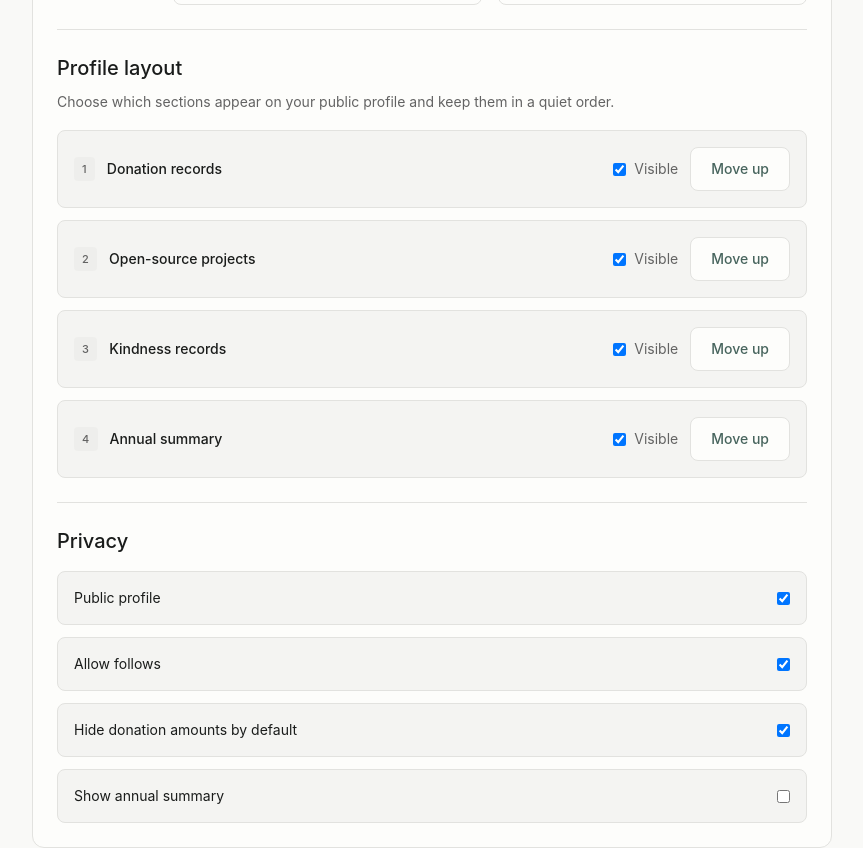
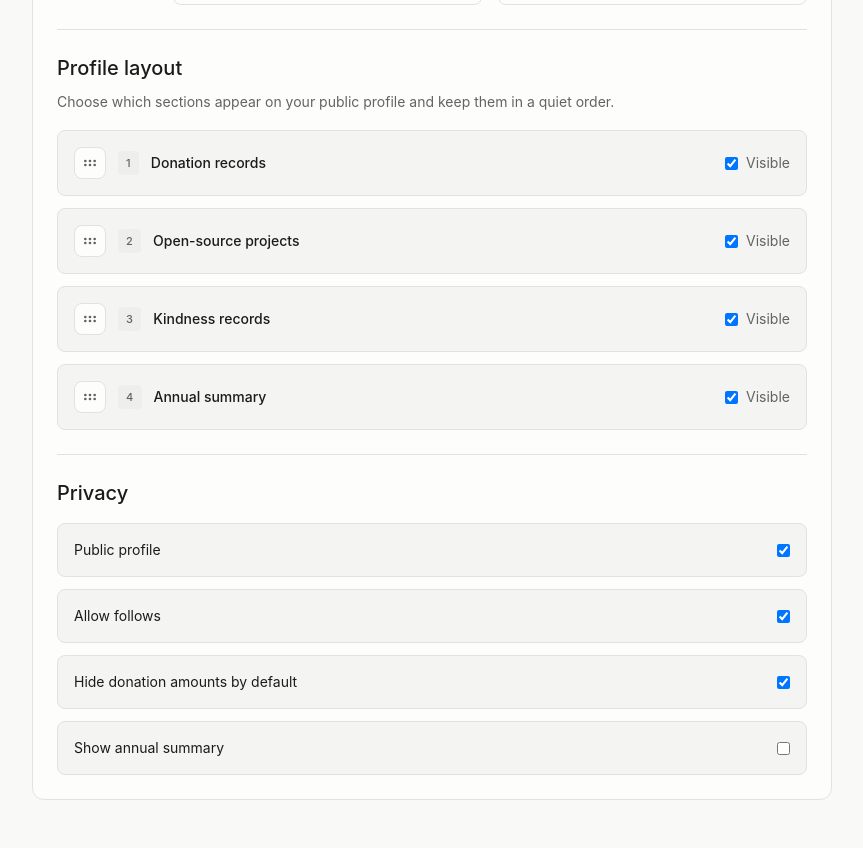
Before and after one commit to CurtisYan/Curvio, a Next.js app: page /en/dashboard/settings in a window 1280 px wide. Shown: the part 680-1528 px from the top of the page, without its empty margins (208-1071 px from the left). Built offline with nearby package versions, Linux system fonts and the light colour scheme.

Commit message:
Add draggable profile section sorting

```diff
--- a/package.json
+++ b/package.json
@@ -9,6 +9,9 @@
     "lint": "eslint"
   },
   "dependencies": {
+    "@dnd-kit/core": "^6.3.1",
+    "@dnd-kit/sortable": "^10.0.0",
+    "@dnd-kit/utilities": "^3.2.2",
     "class-variance-authority": "^0.7.1",
     "clsx": "^2.1.1",
     "framer-motion": "^12.40.0",
--- a/src/app/[locale]/dashboard/settings/page.tsx
+++ b/src/app/[locale]/dashboard/settings/page.tsx
@@ -1,6 +1,5 @@
 import { DashboardNav } from "@/components/dashboard/dashboard-nav";
-import { Badge } from "@/components/ui/badge";
-import { Button } from "@/components/ui/button";
+import { ProfileLayoutSorter } from "@/components/dashboard/profile-layout-sorter";
 import { Card } from "@/components/ui/card";
 import { Input, Textarea } from "@/components/ui/input";
 import { getDictionary, isLocale, type Locale } from "@/lib/i18n";
@@ -21,10 +20,10 @@ export default async function SettingsPage({
     messages.dashboard.showAnnualSummary,
   ];
   const sections = [
-    messages.dashboard.sectionDonations,
-    messages.dashboard.sectionProjects,
-    messages.dashboard.sectionKindness,
-    messages.dashboard.sectionAnnual,
+    { id: "donations", label: messages.dashboard.sectionDonations },
+    { id: "projects", label: messages.dashboard.sectionProjects },
+    { id: "kindness", label: messages.dashboard.sectionKindness },
+    { id: "annual", label: messages.dashboard.sectionAnnual },
   ];
 
   return (
@@ -82,28 +81,13 @@ export default async function SettingsPage({
               {messages.dashboard.profileLayoutNote}
             </p>
           </div>
-          <div className="grid gap-3">
-            {sections.map((section, index) => (
-              <div
-                className="flex flex-col gap-3 rounded-lg border border-border-subtle bg-surface-container-low p-4 sm:flex-row sm:items-center sm:justify-between"
-                key={section}
-              >
-                <div className="flex items-center gap-3">
-                  <Badge>{index + 1}</Badge>
-                  <span className="text-sm font-medium">{section}</span>
-                </div>
-                <div className="flex items-center gap-3">
-                  <label className="flex items-center gap-2 text-sm text-muted">
-                    <input type="checkbox" defaultChecked />
-                    {messages.dashboard.visible}
-                  </label>
-                  <Button disabled type="button" variant="secondary">
-                    {messages.dashboard.moveUp}
-                  </Button>
-                </div>
-              </div>
-            ))}
-          </div>
+          <ProfileLayoutSorter
+            labels={{
+              visible: messages.dashboard.visible,
+              dragHandle: messages.dashboard.dragHandle,
+            }}
+            sections={sections}
+          />
         </section>
 
         <section className="space-y-4 border-t border-border-subtle pt-6">
--- /dev/null
+++ b/src/components/dashboard/profile-layout-sorter.tsx
@@ -0,0 +1,142 @@
+"use client";
+
+import {
+  closestCenter,
+  DndContext,
+  KeyboardSensor,
+  PointerSensor,
+  useSensor,
+  useSensors,
+  type DragEndEvent,
+} from "@dnd-kit/core";
+import {
+  arrayMove,
+  SortableContext,
+  sortableKeyboardCoordinates,
+  useSortable,
+  verticalListSortingStrategy,
+} from "@dnd-kit/sortable";
+import { CSS } from "@dnd-kit/utilities";
+import { GripHorizontal } from "lucide-react";
+import { useState } from "react";
+import { Badge } from "@/components/ui/badge";
+import { cn } from "@/lib/utils";
+
+type ProfileSection = {
+  id: string;
+  label: string;
+};
+
+export function ProfileLayoutSorter({
+  sections,
+  labels,
+}: {
+  sections: ProfileSection[];
+  labels: {
+    visible: string;
+    dragHandle: string;
+  };
+}) {
+  const [items, setItems] = useState(sections);
+  const sensors = useSensors(
+    useSensor(PointerSensor, {
+      activationConstraint: {
+        distance: 6,
+      },
+    }),
+    useSensor(KeyboardSensor, {
+      coordinateGetter: sortableKeyboardCoordinates,
+    }),
+  );
+
+  function handleDragEnd(event: DragEndEvent) {
+    const { active, over } = event;
+
+    if (!over || active.id === over.id) {
+      return;
+    }
+
+    setItems((currentItems) => {
+      const oldIndex = currentItems.findIndex((item) => item.id === active.id);
+      const newIndex = currentItems.findIndex((item) => item.id === over.id);
+      return arrayMove(currentItems, oldIndex, newIndex);
+    });
+  }
+
+  return (
+    <DndContext
+      collisionDetection={closestCenter}
+      onDragEnd={handleDragEnd}
+      sensors={sensors}
+    >
+      <SortableContext items={items} strategy={verticalListSortingStrategy}>
+        <div className="grid gap-3">
+          {items.map((section, index) => (
+            <SortableProfileSection
+              index={index}
+              key={section.id}
+              labels={labels}
+              section={section}
+            />
+          ))}
+        </div>
+      </SortableContext>
+    </DndContext>
+  );
+}
+
+function SortableProfileSection({
+  section,
+  index,
+  labels,
+}: {
+  section: ProfileSection;
+  index: number;
+  labels: {
+    visible: string;
+    dragHandle: string;
+  };
+}) {
+  const {
+    attributes,
+    listeners,
+    setNodeRef,
+    transform,
+    transition,
+    isDragging,
+  } = useSortable({ id: section.id });
+
+  const style = {
+    transform: CSS.Transform.toString(transform),
+    transition,
+  };
+
+  return (
+    <div
+      className={cn(
+        "flex flex-col gap-3 rounded-lg border border-border-subtle bg-surface-container-low p-4 transition-shadow sm:flex-row sm:items-center sm:justify-between",
+        isDragging && "z-10 shadow-[0_18px_50px_rgba(0,0,0,0.12)]",
+      )}
+      ref={setNodeRef}
+      style={style}
+    >
+      <div className="flex items-center gap-3">
+        <button
+          aria-label={labels.dragHandle}
+          className="inline-flex h-8 w-8 touch-none cursor-grab items-center justify-center rounded-lg border border-border-subtle bg-surface-offwhite text-muted transition-colors active:cursor-grabbing hover:text-primary"
+          type="button"
+          {...attributes}
+          {...listeners}
+        >
+          <GripHorizontal className="h-4 w-4" />
+        </button>
+        <Badge>{index + 1}</Badge>
+        <span className="text-sm font-medium">{section.label}</span>
+      </div>
+      <label className="flex items-center gap-2 text-sm text-muted">
+        <input type="checkbox" defaultChecked />
+        {labels.visible}
+      </label>
+    </div>
+  );
+}
--- a/src/messages/en.json
+++ b/src/messages/en.json
@@ -131,8 +131,8 @@
     "sectionProjects": "Open-source projects",
     "sectionKindness": "Kindness records",
     "sectionAnnual": "Annual summary",
-    "moveUp": "Move up",
     "visible": "Visible",
+    "dragHandle": "Drag to reorder",
     "privacyTitle": "Privacy"
   }
 }
--- a/src/messages/zh.json
+++ b/src/messages/zh.json
@@ -131,8 +131,8 @@
     "sectionProjects": "开源项目",
     "sectionKindness": "善事记录",
     "sectionAnnual": "年度总结",
-    "moveUp": "上移",
     "visible": "显示",
+    "dragHandle": "拖动排序",
     "privacyTitle": "隐私设置"
   }
 }
```
Also changed, not shown: 1 other file (tests, documents, lock files or other folders).
